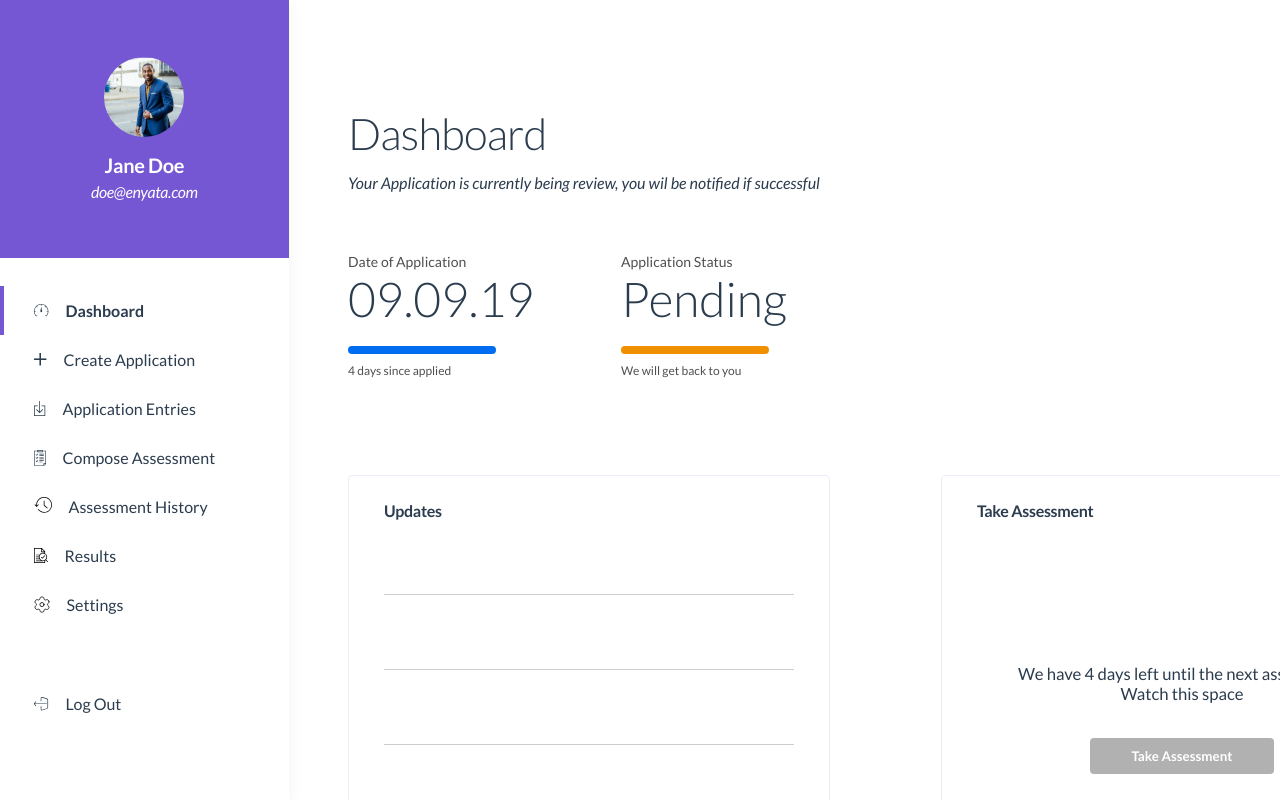
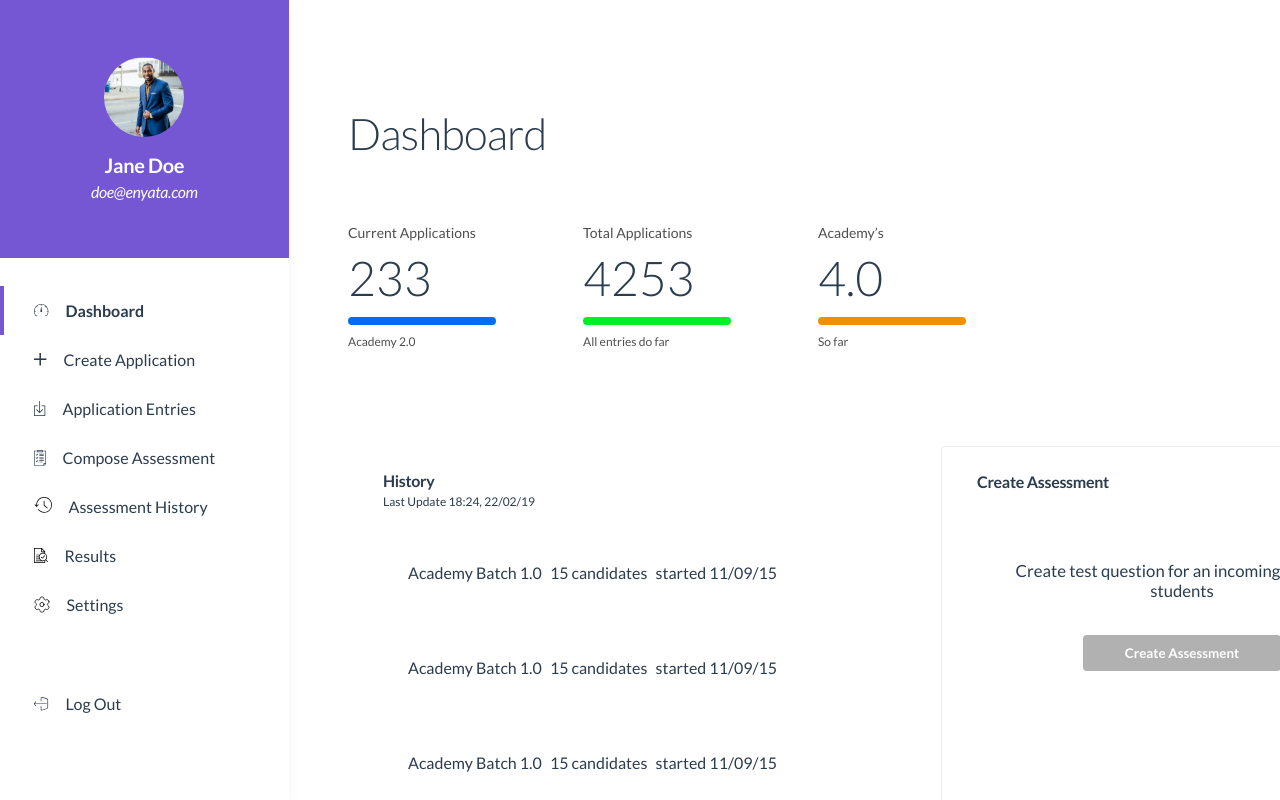
Before and after one commit to DannStormy/enyata-academy-project, a Vue app: page /admin-dashboard in a window 1280 px wide. Shown: the top 800 px of the page. Built offline with nearby package versions, Linux system fonts and the light colour scheme.

Commit message:
created static view for the admin dashboard

```diff
--- a/src/views/admin_views/AdminDashboard.vue
+++ b/src/views/admin_views/AdminDashboard.vue
@@ -3,42 +3,55 @@
       <AdminSideMenu />
       <div class="container">
         <h1>Dashboard</h1>
-        <p class="description">
-          Your Application is currently being review, you wil be notified if
-          successful
-        </p>
         <div class="dashboard-status">
-          <div class="dofapplication">
-            <p class="titles">Date of Application</p>
-            <p class="data">09.09.19</p>
+          <div class="current-applciation">
+            <p class="titles">Current Applications</p>
+            <p class="data">233</p>
             <hr />
-            <p class="comments">4 days since applied</p>
+            <p class="comments">Academy 2.0</p>
           </div>
-          <div class="status">
-            <p class="titles">Application Status</p>
-            <p class="data">Pending</p>
+          <div class="total-application">
+            <p class="titles">Total Applications</p>
+            <p class="data">4253</p>
             <hr />
-            <p class="comments">We will get back to you</p>
+            <p class="comments">All entries do far</p>
+          </div>
+          <div class="batch">
+            <p class="titles">Academy’s</p>
+            <p class="data">4.0</p>
+            <hr />
+            <p class="comments">So far</p>
           </div>
         </div>
         <div class="further-info">
-          <div class="updates">
-            <p class="finfo">Updates</p>
+          <div class="history">
+            <p class="finfo">History</p>
+            <p class="finfo-description">Last Update  18:24, 22/02/19</p>
             <ul>
-              <li></li>
-              <li></li>
-              <li></li>
-              <li></li>
+              <li>
+                <p class="history-title">Academy Batch 1.0</p>
+                <p class="candidates">15 candidates</p>
+                <p class="history-date">started 11/09/15</p>
+              </li>
+             <li>
+                <p class="history-title">Academy Batch 1.0</p>
+                <p class="candidates">15 candidates</p>
+                <p class="history-date">started 11/09/15</p>
+              </li>
+              <li>
+                <p class="history-title">Academy Batch 1.0</p>
+                <p class="candidates">15 candidates</p>
+                <p class="history-date">started 11/09/15</p>
+              </li>
             </ul>
           </div>
           <div class="assessments">
-            <p class="finfo">Take Assessment</p>
+            <p class="finfo">Create Assessment</p>
             <div class="assessment-details">
-              <p>We have 4 days left until the next assessment</p>
-              <p>Watch this space</p>
-              <router-link to="/assessment"
+              <p>Create test question for an incoming academy <br>students</p>
+              <router-link to="/create-application"
                 ><button class="assessment-button">
-                  Take Assessment
+                    Create Assessment
                 </button></router-link
               >
             </div>
@@ -75,11 +88,7 @@
     font-weight: 300;
     font-size: 43.56px;
     letter-spacing: -0.02em;
-  }
-  .description {
-    font-weight: 500;
-    font-style: italic;
-    margin: 14.28px 0 61px;
+    margin-bottom: 65.28px
   }
   .dashboard-status {
     display: flex;
@@ -92,15 +101,19 @@
   .data {
     font-weight: 300;
     font-size: 48px;
+    margin: 8px 0 11px
   }
   hr {
     width: 148px;
     border: 4px solid #006df0;
     border-radius: 4px;
-    margin: 19px 0 9px;
+    margin-bottom: 9px
   }
-  .status > hr {
-    border: 4px solid #f09000;
+  .total-application > hr {
+    border: 4px solid #00F026;
+  }
+  .batch > hr {
+    border: 4px solid #F09000;
   }
   .comments {
     font-size: 12px;
@@ -114,23 +127,42 @@
     grid-template-rows: 100%;
     gap: 74px;
   }
-  .updates,
+  .history,
   .assessments {
     border: 1px solid #ececf9;
     border-radius: 4px;
     padding: 25px 35px;
     width: 482px;
   }
+  .history{
+    border: none
+  }
   .finfo {
     font-weight: 700;
     letter-spacing: -0.02em;
     color: #2b3c4e;
   }
-  ul li {
+  .finfo-description{
+    font-size: 12px;
+    margin-top: 4px
+  }
+  li {
     list-style: none;
-    border-bottom: 1px solid #cecece;
-    padding-top: 74px;
     max-width: 412.5px;
+    padding: 22px 18px;
+    margin-top: 32px;
+    background: #FFFFFF;
+    border-left: 7px solid #FFFFFF;
+  }
+  li {
+    display: flex;
+    justify-content: space-between;
+  }
+  li:hover{
+    box-shadow: 0px 5px 15px rgba(33, 31, 38, 0.05);
+    border-radius: 8px;
+    border-left: 7px solid #7557D3;
+    transition: 0.2s;
   }
   .assessment-details {
     text-align: center;
@@ -138,7 +170,7 @@
     font-weight: 400;
     line-height: 20.07px;
     color: #4f4f4f;
-    margin: 144px 0;
+    margin: 70px 0 80px;
   }
   .assessment-button {
     background-color: #b1b1b1;
```
